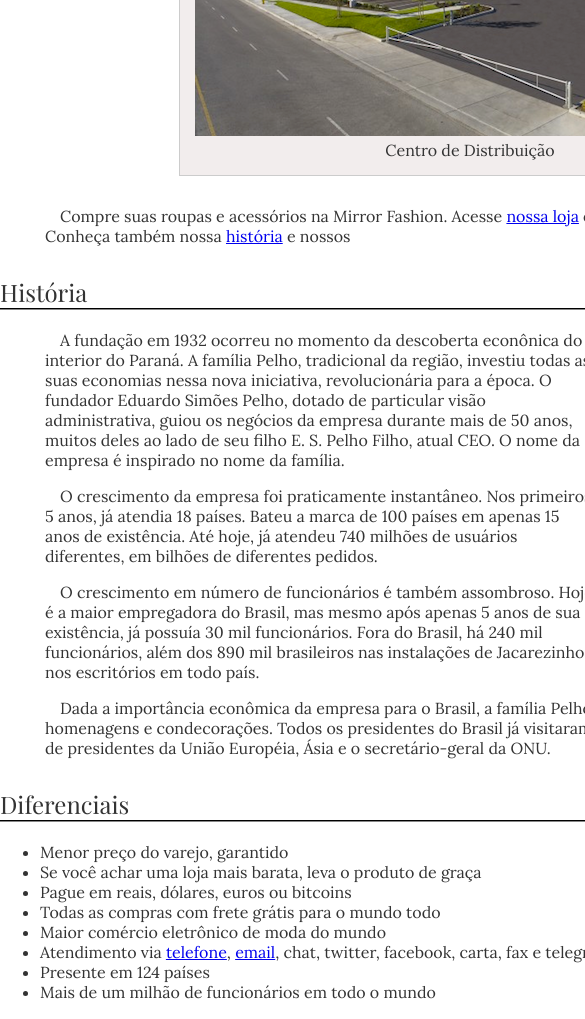
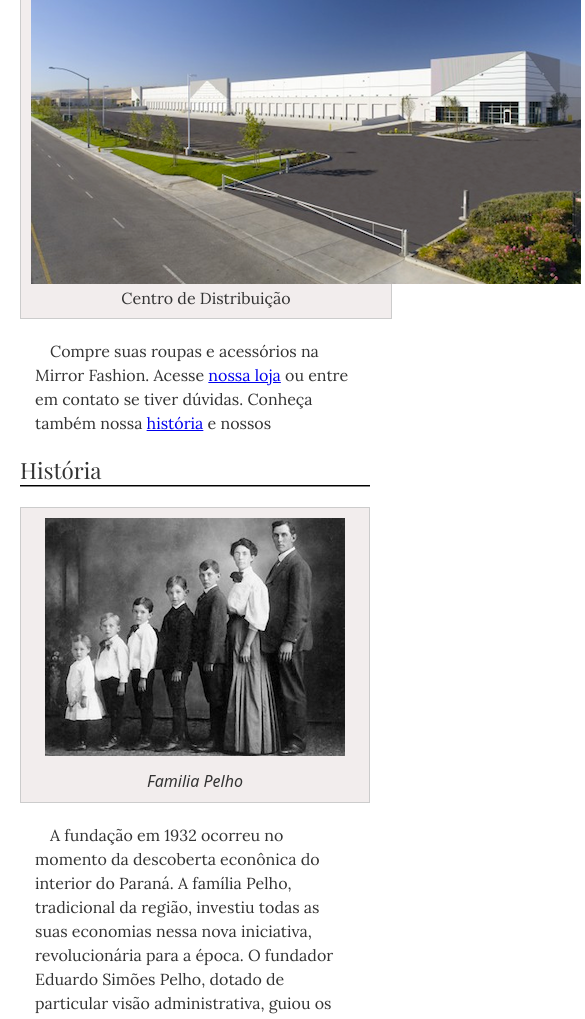
Before and after one commit to BrunoGomes05/front-end-labs, a plain HTML site: page Simple HTML/About-us.html in a window 390 px wide. Shown: the part 579-1598 px from the top of the page, 585 px wide, since content can reach past the window. Drawn offline with nearby package versions, Linux system fonts and the light colour scheme; a web font is replaced by a local one.

Commit message:
responsivo_parte_1

```diff
--- a/Simple HTML/css/about.css
+++ b/Simple HTML/css/about.css
@@ -74,3 +74,48 @@ p {
     padding: 0 45px;
     text-indent: 15px;
 }
+
+ul {
+    padding: 0 45px;
+}
+
+@media (max-width: 768px) {
+    body{
+        width: auto;
+        margin: 0 20px;
+    }
+
+    h1 {
+        font-size: 1.8em;
+        padding: 8px;
+    }
+
+    h2 {
+        font-size: 1.4em;
+        margin-top: 20px;
+    }
+
+    p {
+        padding: 0 15px;
+        text-indent: 15px;
+        text-align: left;
+        line-height: 1.5;
+    }
+
+    figure {
+        margin: 20px 0;
+        padding: 10px;
+
+    }
+
+    #centro-distribuicao {
+        width: 100%;
+        max-width: 550px;
+    }
+
+    #familia-pelho{
+        float: none;
+        margin: 20px auto;
+        display: block;
+    }
+}
```
